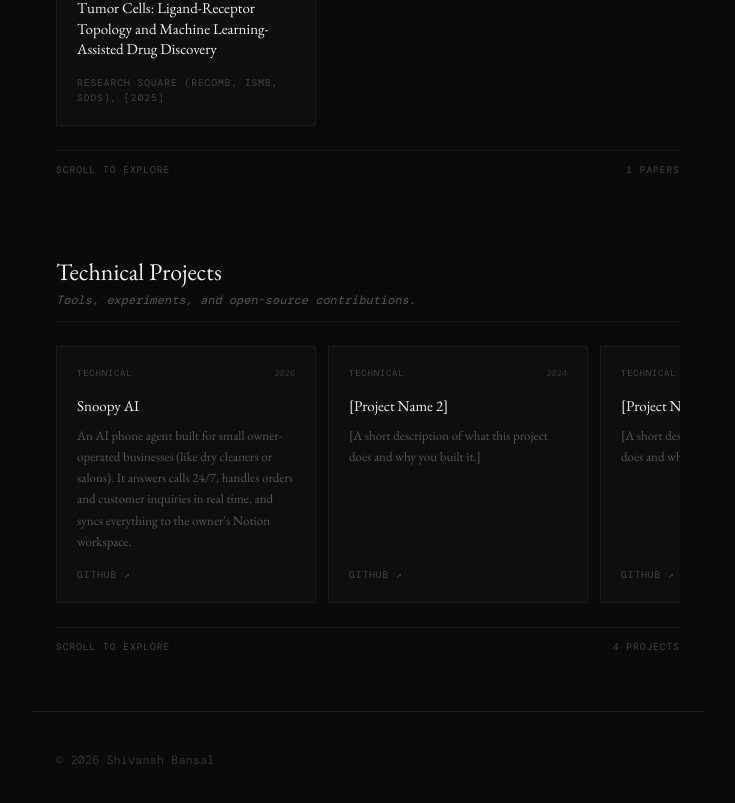
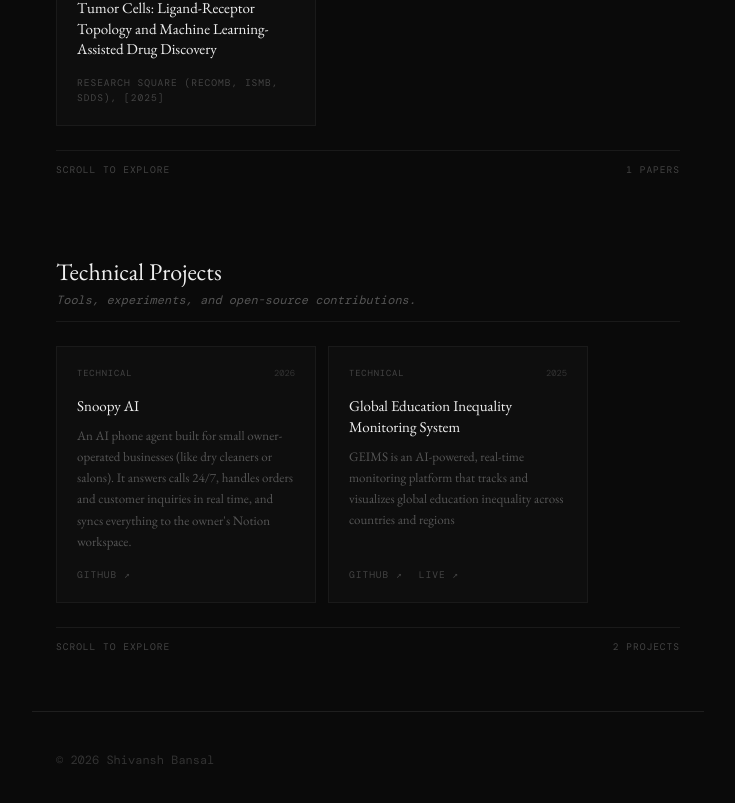
Before and after one commit to shivanshb828/Personal-Website, a Next.js app: page /projects in a window 1280 px wide. Shown: the part 461-1264 px from the top of the page, without its empty margins (272-1007 px from the left). Built offline with nearby package versions, Linux system fonts and the light colour scheme; a web font is replaced by a local one.

Commit message:
project updates

```diff
--- a/app/projects/page.tsx
+++ b/app/projects/page.tsx
@@ -25,25 +25,13 @@ const projects = [
     ],
   },
   {
-    name: '[Project Name 2]',
-    description: '[A short description of what this project does and why you built it.]',
-    year: '2024',
-    links: [{ label: 'GitHub', href: 'https://github.com/[your-github]/[repo]' }],
-  },
-  {
-    name: '[Project Name 3]',
-    description: '[A short description of what this project does and why you built it.]',
-    year: '2023',
+    name: 'Global Education Inequality Monitoring System',
+    description: 'GEIMS is an AI-powered, real-time monitoring platform that tracks and visualizes global education inequality across countries and regions',
+    year: '2025',
     links: [
-      { label: 'GitHub', href: 'https://github.com/[your-github]/[repo]' },
-      { label: 'Demo', href: 'https://[demo-url].com' },
+      { label: 'GitHub', href: 'http://github.com/shivanshb828/geims' },
+      { label: 'Live', href: 'https://unesco-geims.org/' },
     ],
-  },
-  {
-    name: '[Project Name 4]',
-    description: '[A short description of what this project does and why you built it.]',
-    year: '2023',
-    links: [{ label: 'GitHub', href: 'https://github.com/[your-github]/[repo]' }],
   },
 ]
 
```
